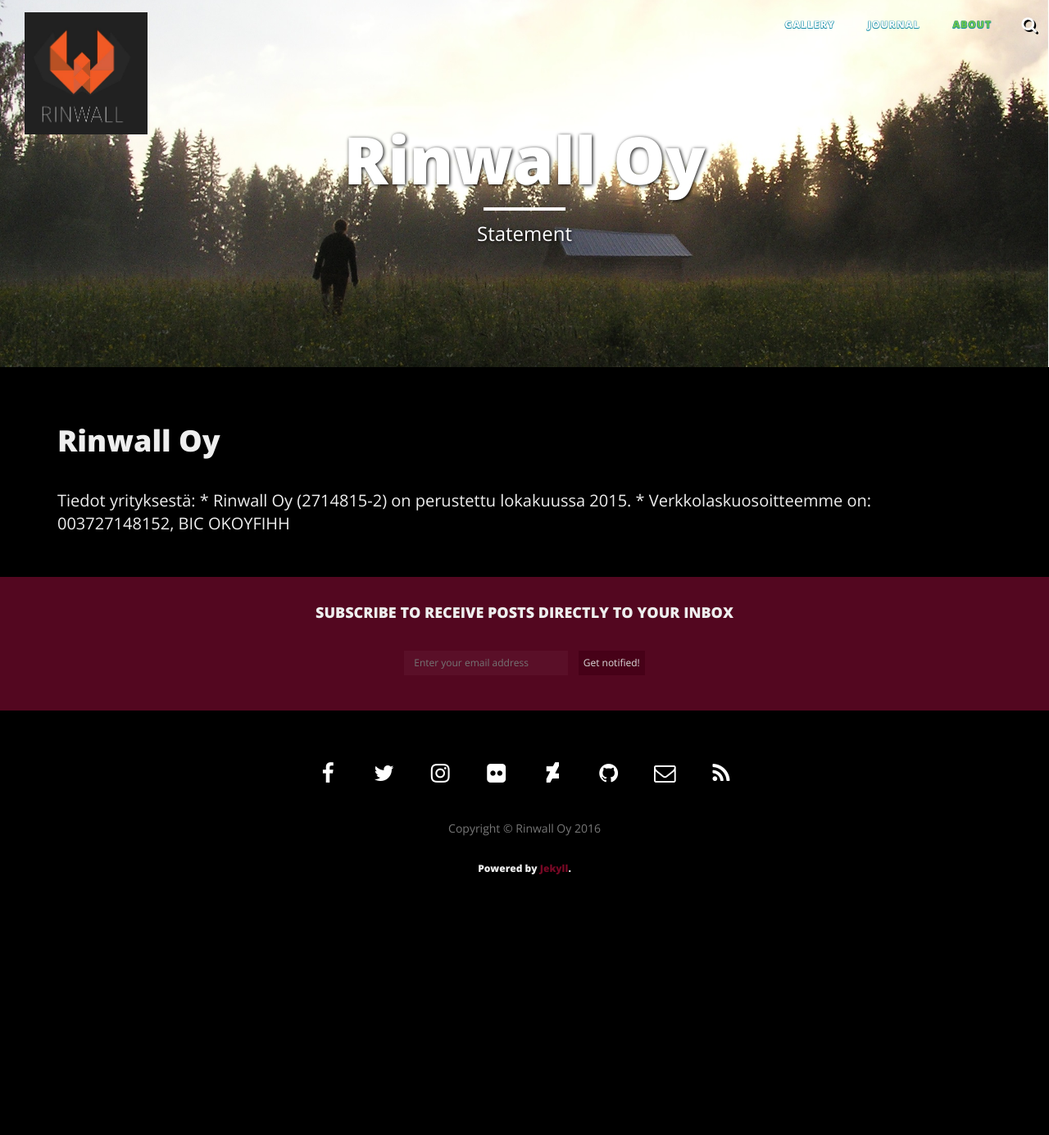
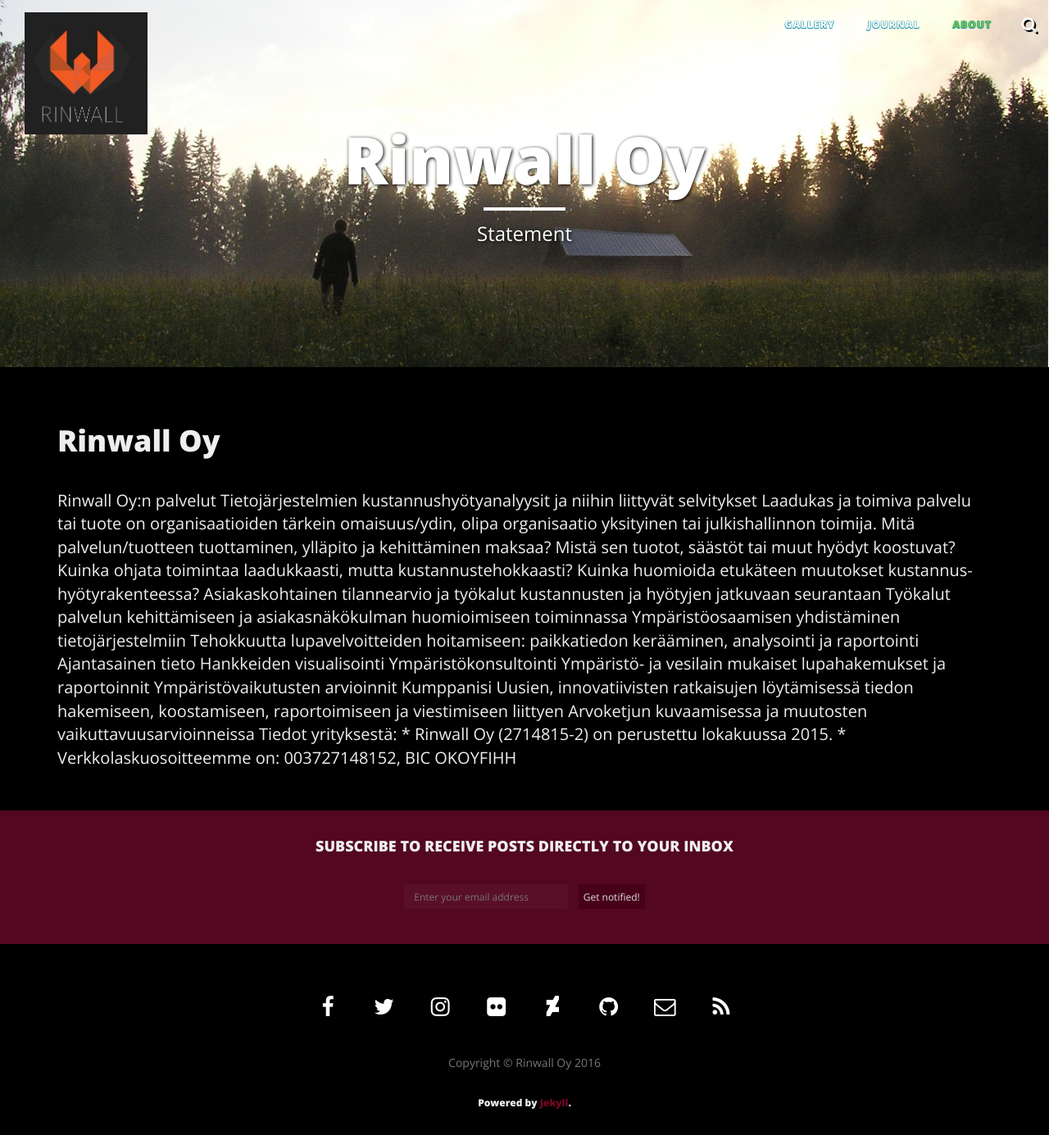
Before and after one commit to Rinwall/site, a Jekyll site: the page built from Rinwall/index.html, in a window 1280 px wide. Shown: the whole page at 82% size. Built offline with Jekyll 4.4.1, drawn with Linux system fonts in a browser that asks for light colours; nearby versions of some CDN libraries; before the commit the page ends 1099 px from its top, so only the background shows below that.

Commit message:
muutoksia

```diff
--- a/Rinwall/index.html
+++ b/Rinwall/index.html
@@ -10,6 +10,29 @@
 <h1>Rinwall Oy</h1>
 <br>
 
+Rinwall Oy:n palvelut
+
+Tietojärjestelmien kustannushyötyanalyysit ja niihin liittyvät selvitykset
+
+Laadukas ja toimiva palvelu tai tuote on organisaatioiden tärkein omaisuus/ydin, olipa organisaatio yksityinen tai julkishallinnon toimija. Mitä palvelun/tuotteen tuottaminen, ylläpito ja kehittäminen maksaa? Mistä sen tuotot, säästöt tai muut hyödyt koostuvat? Kuinka ohjata toimintaa laadukkaasti, mutta kustannustehokkaasti? Kuinka huomioida etukäteen muutokset kustannus-hyötyrakenteessa?
+
+Asiakaskohtainen tilannearvio ja työkalut kustannusten ja hyötyjen jatkuvaan seurantaan
+Työkalut palvelun kehittämiseen ja asiakasnäkökulman huomioimiseen toiminnassa
+Ympäristöosaamisen yhdistäminen tietojärjestelmiin
+
+Tehokkuutta lupavelvoitteiden hoitamiseen: paikkatiedon kerääminen, analysointi ja raportointi
+Ajantasainen tieto
+Hankkeiden visualisointi
+Ympäristökonsultointi
+
+Ympäristö- ja vesilain mukaiset lupahakemukset ja raportoinnit
+Ympäristövaikutusten arvioinnit
+Kumppanisi
+
+Uusien, innovatiivisten ratkaisujen löytämisessä tiedon hakemiseen, koostamiseen, raportoimiseen ja viestimiseen liittyen
+Arvoketjun kuvaamisessa ja muutosten vaikuttavuusarvioinneissa
+
+
 Tiedot yrityksestä:
 
   * Rinwall Oy (2714815-2) on perustettu lokakuussa 2015.
```
Also changed, not shown: img/postcover/about-us.jpg (added), img/postcover/company-location.jpg (added), img/postcover/future.JPG (added), img/postcover/latest-news.jpg (added), img/postcover/our-mission.jpg (added), img/postcover/our-services.jpg (added), img/postcover/pc007.jpg (deleted), img/postcover/rainbow.jpg (added), img/postcover/tiina-face.jpg (added).
